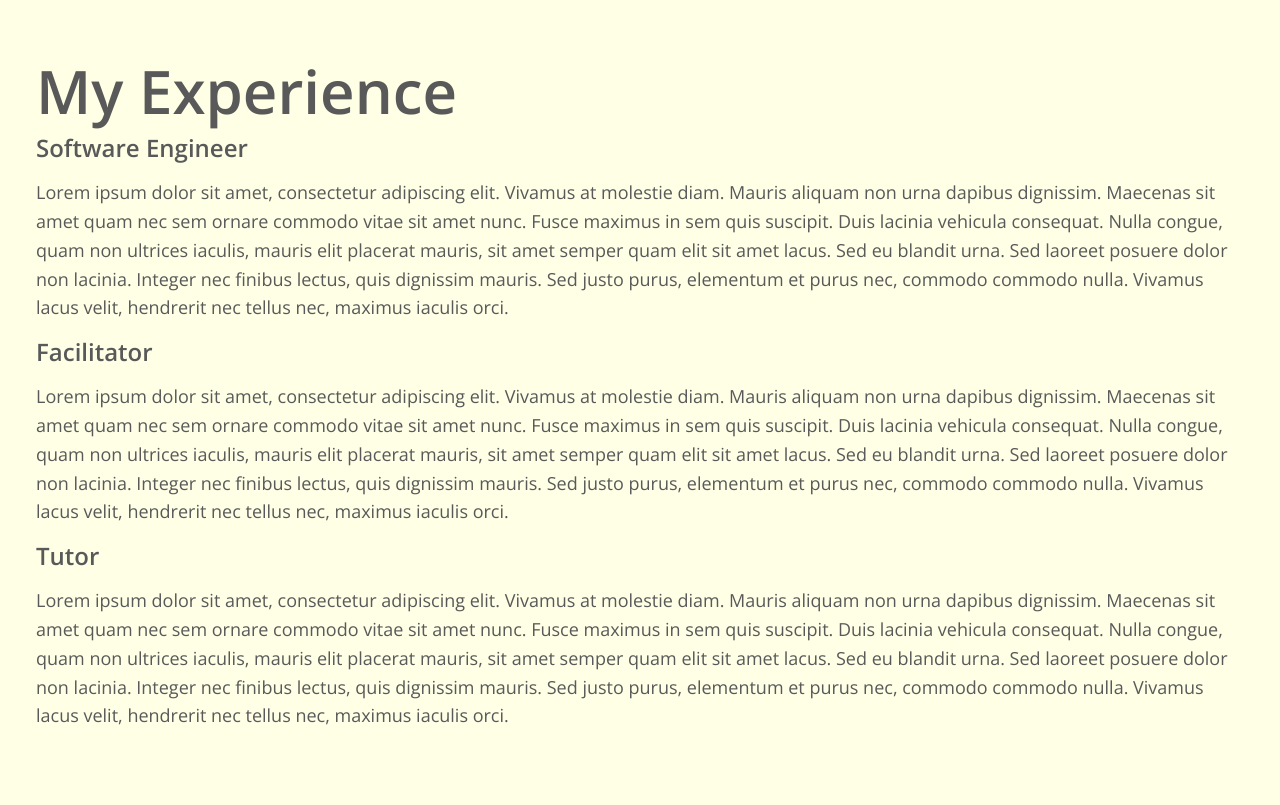
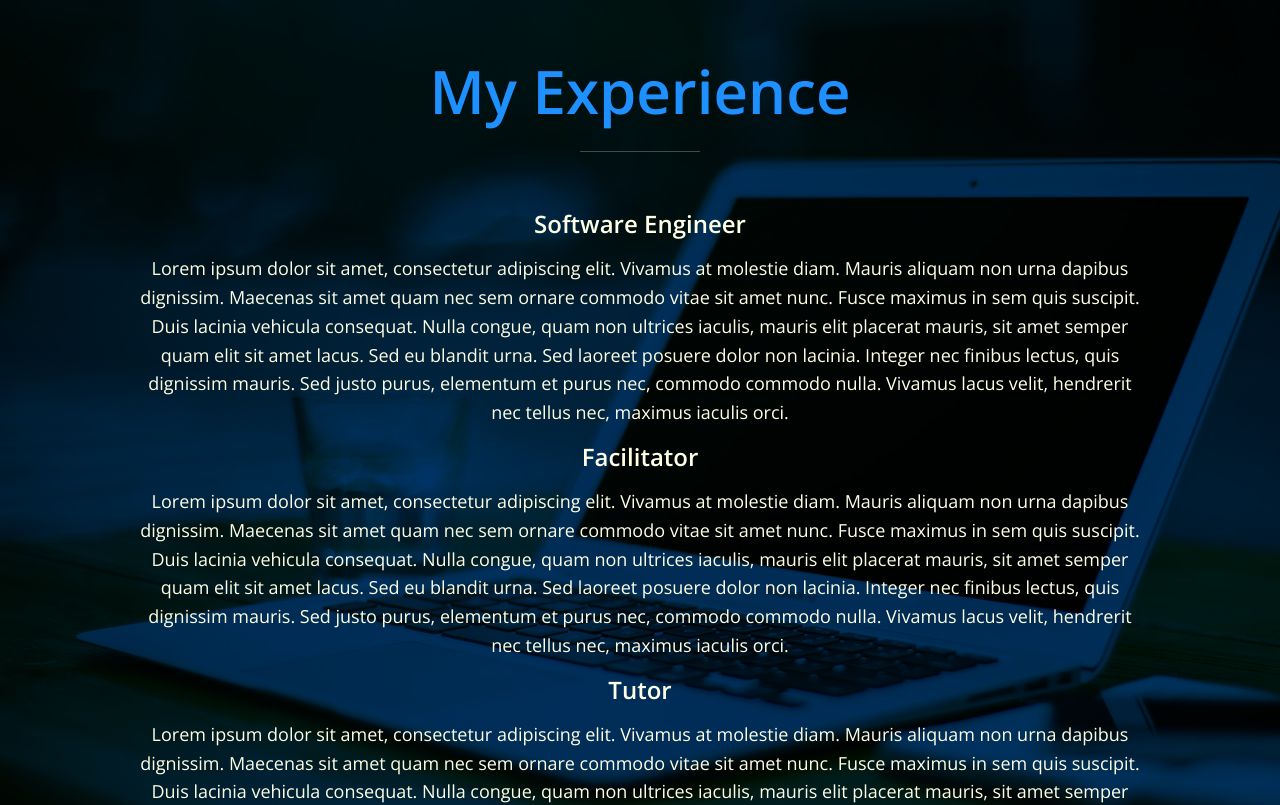
Before and after one commit to rmcguire6/react-portfolio, a React (Create React App) app: page / in a window 1280 px wide. Shown: the part 1480-2285 px from the top of the page. Built offline with nearby package versions, Linux system fonts and the light colour scheme.

Commit message:
Add image and styling to Experience

```diff
--- a/src/styles/_components.scss
+++ b/src/styles/_components.scss
@@ -1,10 +1,16 @@
 .btn {
-  padding: 10px;
   display: inline-block;
-  text-align: center;
-  border-radius: 100px;
-  font-weight: bold;
+  padding: 0.5em 1.5em;
+  background: var(--clr-accent);
+  color: #1a1a1a;
   text-decoration: none;
+  cursor: pointer;
+  font-size: 0.8rem;
   text-transform: uppercase;
-  color: transparent;
+  letter-spacing: 2px;
+  font-weight: var(--fw-bold);
+  transition: transform 200ms ease-in-out;
 }
+.btn:hover {
+  transform: scale(1.1);
+}
--- a/src/styles/_layout.scss
+++ b/src/styles/_layout.scss
@@ -146,3 +146,38 @@
     z-index: 2;
   }
 }
+
+/* My Experience */
+.my-experience {
+  background-color: var(--clr-darker-accent);
+  background-image: url(../images/laptop.jpg);
+  background-size: cover;
+  background-blend-mode: multiply;
+  color: var(--clr-light);
+  text-align: center;
+}
+.section__title--experience {
+  color: var(--clr-accent);
+  position: relative;
+}
+.section__title--experience::after {
+  content: "";
+  display: block;
+  width: 2em;
+  height: 1px;
+  margin: 0.5em auto 1em;
+  background: var(--clr-light);
+  opacity: 0.25;
+}
+.experience {
+  max-width: 500px;
+  margin: 0 auto;
+}
+@media (min-width: 800px) {
+  .experience {
+    display: flex;
+    flex-direction: column;
+    max-width: 1000px;
+    margin: 0 auto;
+  }
+}
```
Also changed, not shown: src/images/laptop.jpg (added).
